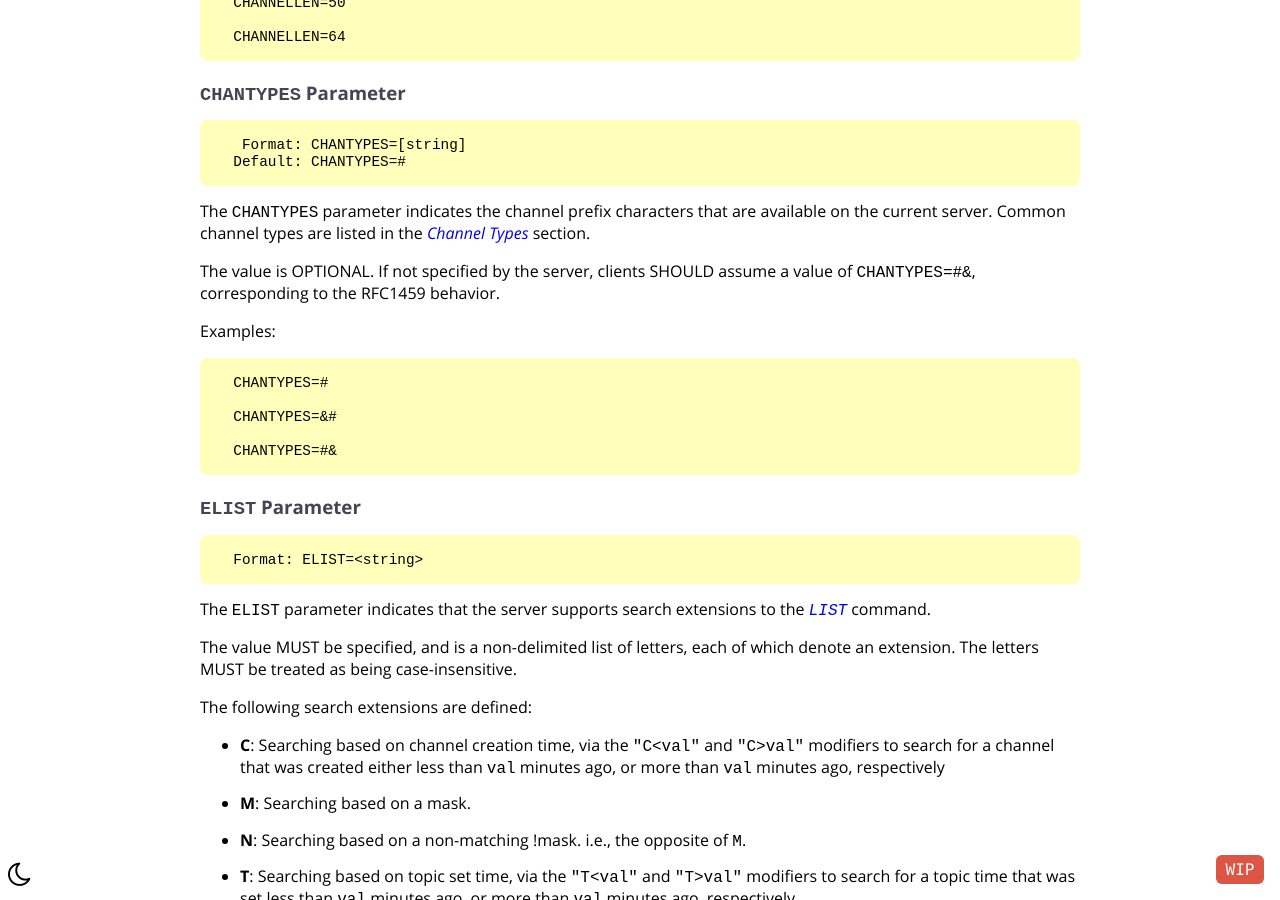
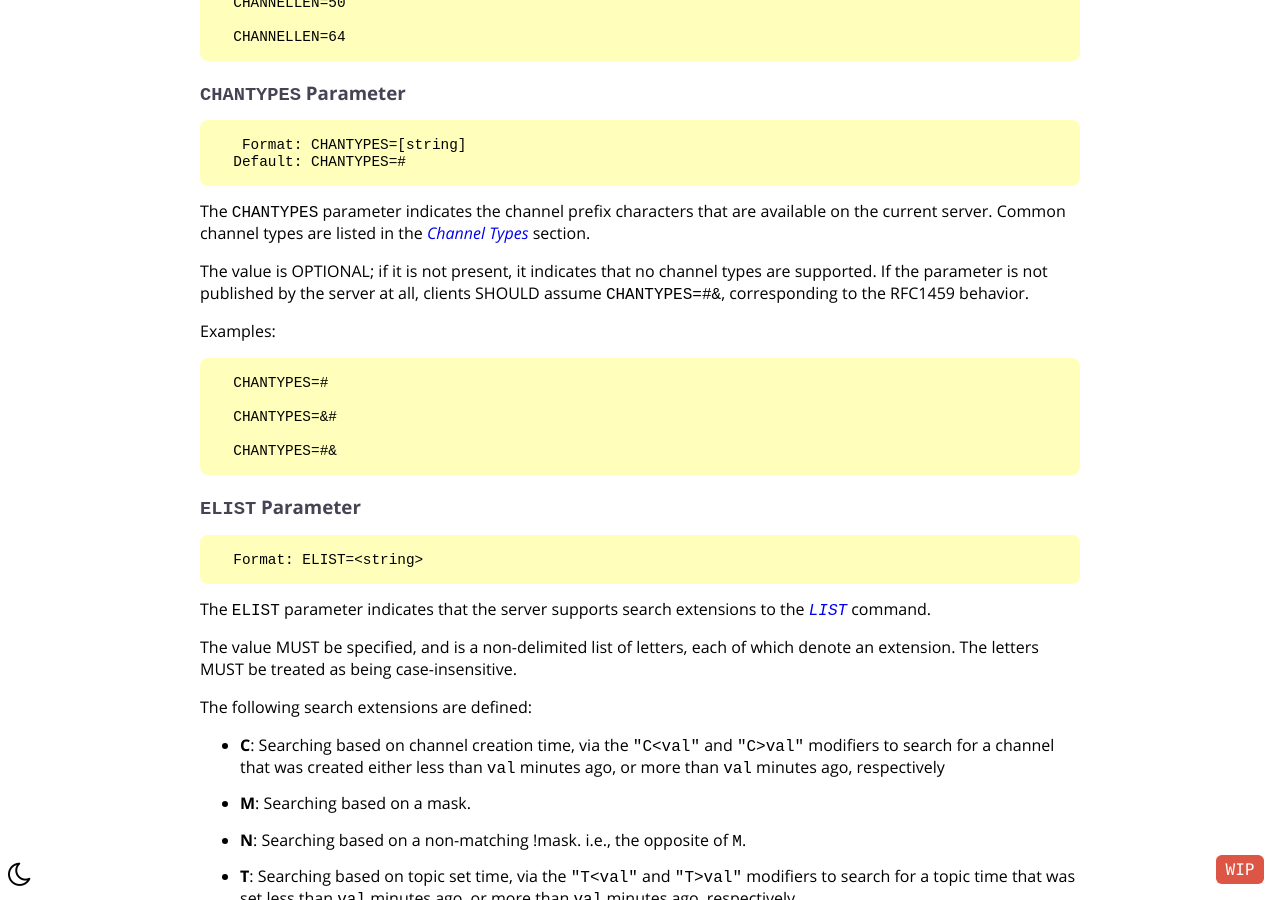
Before and after one commit to ircdocs/modern-irc, a Jekyll site: the page built from index.md, in a window 1280 px wide and 900 px high, scrolled down 92163 px. Built offline with Jekyll 4.4.1, drawn with Linux system fonts in a browser that asks for light colours; the table of contents is made by our own code.

Commit message:
distinguish between missing value and missing token
Feedback from #ircdocs: `CHANTYPES` or `CHANTYPES=` should be respected as
explicitly indicating that no channel types are supported (contra the
Brocklesby draft), but if the parameter is missing entirely, we should treat
it as `CHANTYPES=#&`

```diff
--- a/_includes/modern-appendix.md
+++ b/_includes/modern-appendix.md
@@ -1292,7 +1292,7 @@ Examples:
 
 The `CHANTYPES` parameter indicates the channel prefix characters that are available on the current server. Common channel types are listed in the [Channel Types](#channel-types) section.
 
-The value is OPTIONAL. If not specified by the server, clients SHOULD assume a value of `CHANTYPES=#&`, corresponding to the RFC1459 behavior.
+The value is OPTIONAL; if it is not present, it indicates that no channel types are supported. If the parameter is not published by the server at all, clients SHOULD assume `CHANTYPES=#&`, corresponding to the RFC1459 behavior.
 
 Examples:
 
```
